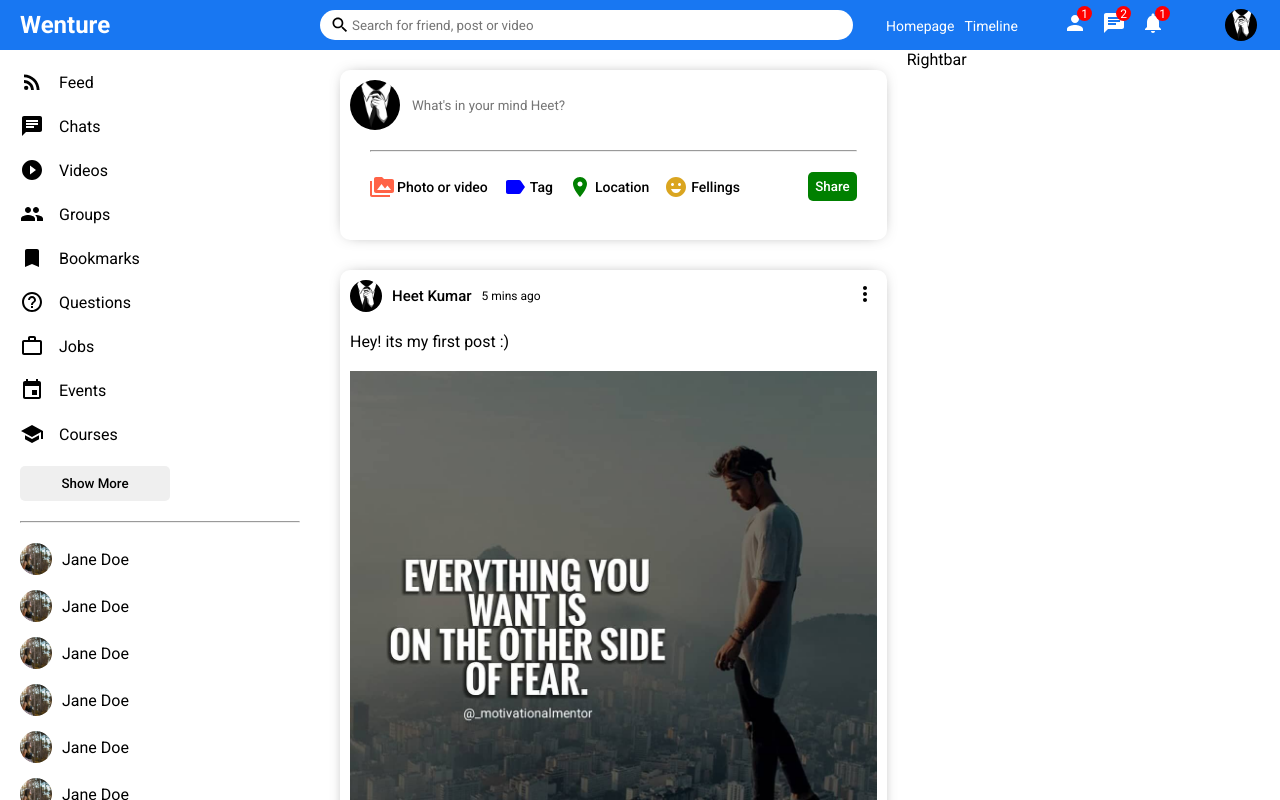
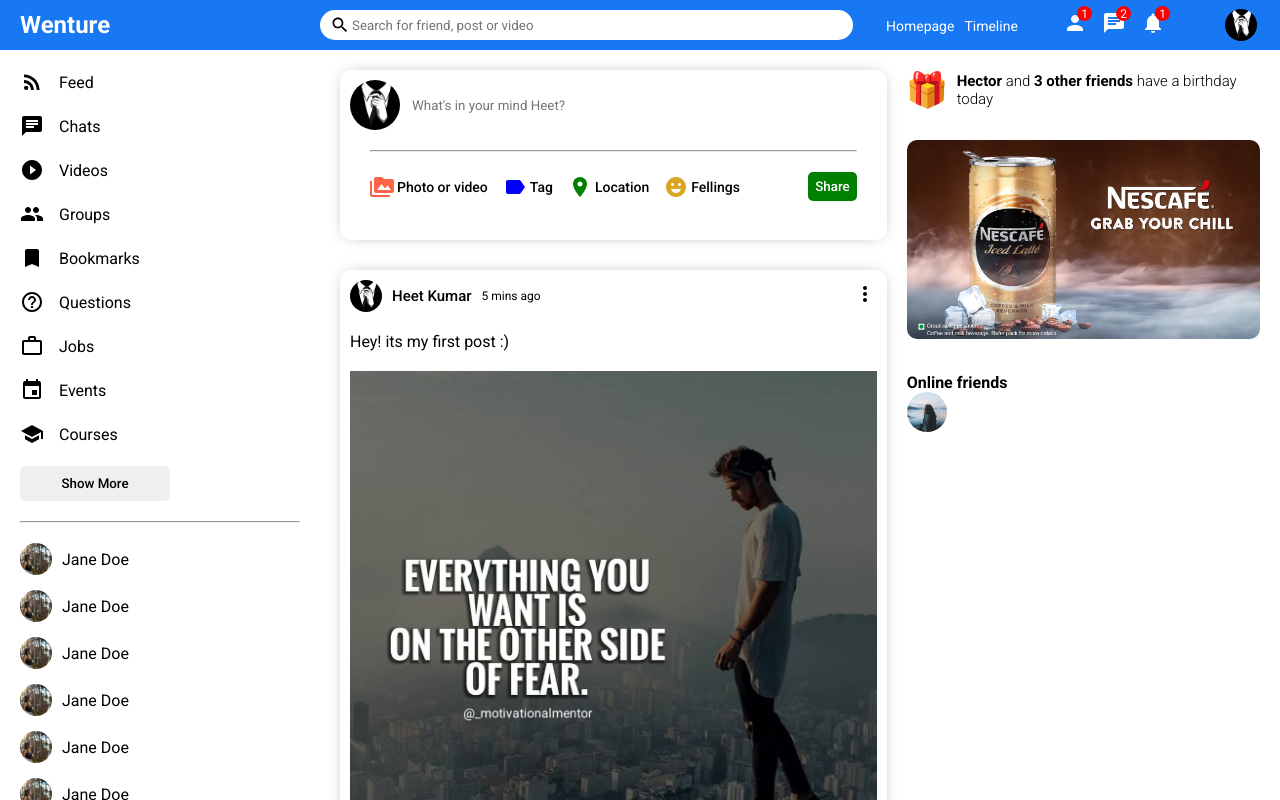
Before and after one commit to heet-kumar/Wenture-frontend, a React (Create React App) app: page / in a window 1280 px wide. Shown: the top 800 px of the page. Built offline with nearby package versions, Linux system fonts and the light colour scheme.

Commit message:
Rightbar birthday and online friends components

```diff
--- a/src/components/rightbar/Rightbar.jsx
+++ b/src/components/rightbar/Rightbar.jsx
@@ -4,7 +4,24 @@ import './rightbar.css';
 export default function Rightbar(){
     return(
         <div className="rightbar">
-            Rightbar
+            <div className="rightbarWrapper">
+                <div className="birthdayContainer">
+                    <img src="/assets/gift.png" alt="" className="birthdayImg" />
+                    <span className="birthdayText">
+                        <b>Hector</b> and <b>3 other friends</b> have a birthday today
+                    </span>
+                </div>
+                <img src="/assets/ad.jpg" alt="" className="rightbarAd" />
+                <h4 className="rightbarTitle">Online friends</h4>
+                <ul className="rightbarFriendList">
+                    <li className="rightbarFriend">
+                        <div className="rightbarProfileImgContainer">
+                            <img src="/assets/person/3.jpg" alt="" className="rightbarProfileImg" />
+                            <span className="rightbarOnline"></span>
+                        </div>
+                    </li>
+                </ul>
+            </div>
         </div>
     );
 }
--- a/src/components/rightbar/rightbar.css
+++ b/src/components/rightbar/rightbar.css
@@ -1,3 +1,53 @@
 .rightbar{
     flex: 3.5;
 }
+
+.rightbarWrapper{
+    padding: 20px 20px 0 0;
+}
+
+.birthdayContainer{
+    display: flex;
+    align-items: center;
+}
+
+.birthdayImg{
+    width: 40px;
+    height: 40px;
+    margin-right: 10px;
+}
+
+.birthdayText{
+    font-weight: 300;
+    font-size: 15px;
+}
+
+.rightbarAd{
+    width: 100%;
+    border-radius: 10px;
+    margin: 30px 0;
+}
+
+.rightbarFriendList{
+    padding: 0;
+    margin: 0;
+    list-style: none;
+}
+
+.rightbarFriend{
+    display: flex;
+    align-items: center;
+    margin-bottom: 15px;
+}
+
+.rightbarProfileImgContainer{
+    margin-right: 10px;
+    position: relative;
+}
+
+.rightbarProfileImg{
+    width: 40px;
+    height: 40px;
+    border-radius: 50%;
+    object-fit: cover;
+}
```
Also changed, not shown: public/assets/ad.jpg (added).
